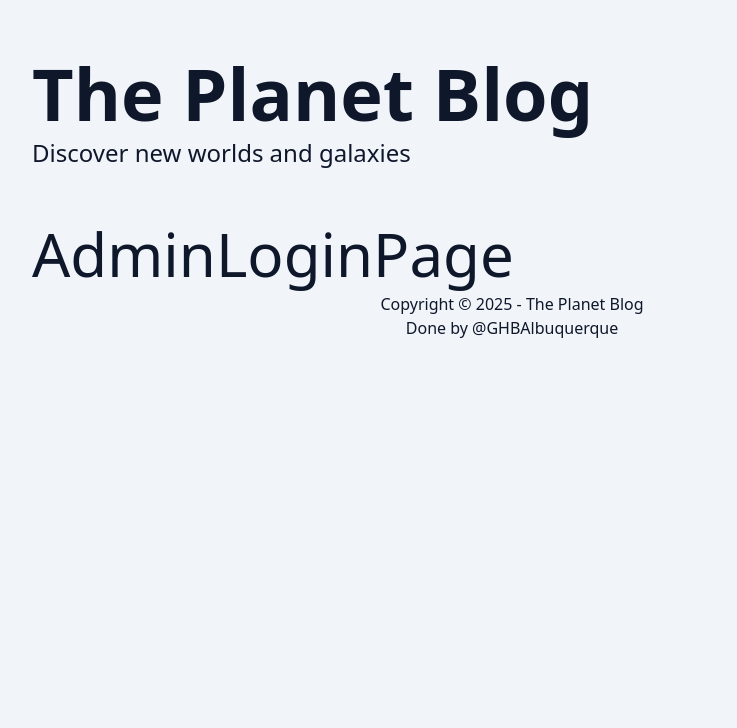
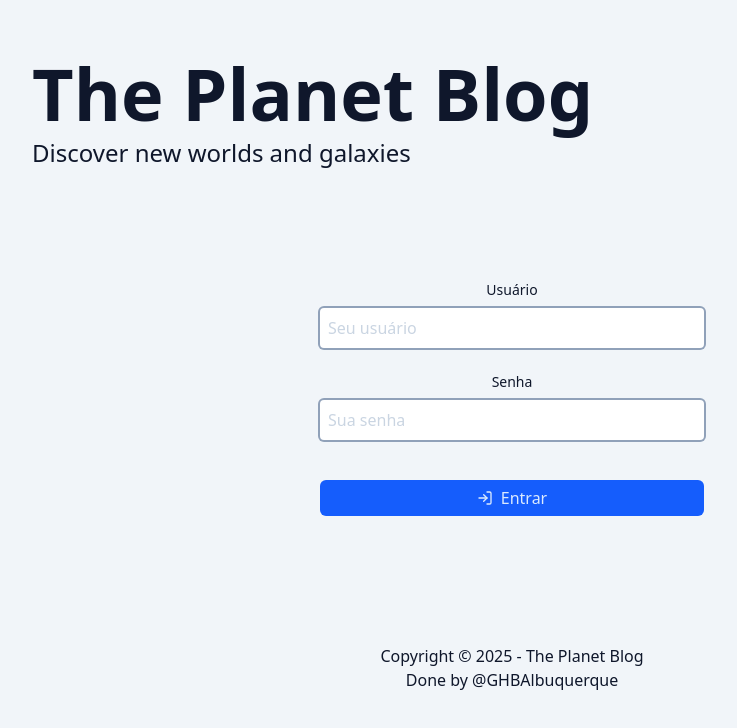
Before and after one commit to GHBAlbuquerque/nextjs-blog-dev, a Next.js app: page /admin/login in a window 1280 px wide. Shown: the top 728 px of the page, without its empty margins (128-865 px from the left). Built offline with nearby package versions, Linux system fonts and the light colour scheme.

Commit message:
fix: adjusts button classes

```diff
--- a/src/app/admin/login/page.tsx
+++ b/src/app/admin/login/page.tsx
@@ -1,7 +1,43 @@
+import Button from "@/components/Button";
+import { InputText } from "@/components/InputText";
+import clsx from "clsx";
+import { LogInIcon } from "lucide-react";
+
 export const dynamic = 'force-dynamic';
 
 export default async function AdminLoginPage(){
-    return <div className="py-2 text-6xl">
-        AdminLoginPage
+    return (
+    <div
+      className={clsx(
+        'flex items-center justify-center',
+        'text-center max-w-sm mt-16 mb-32 mx-auto',
+      )}
+    >
+      <form action="" className='flex-1 flex flex-col gap-6'>
+        <InputText
+          type='text'
+          name='username'
+          labelText='Usuário'
+          placeholder='Seu usuário'
+          disabled={false}
+          defaultValue={""}
+        />
+
+        <InputText
+          type='password'
+          name='password'
+          labelText='Senha'
+          placeholder='Sua senha'
+          disabled={false}
+        />
+
+        <Button disabled={false} type='submit' className="mt-4">
+          <LogInIcon />
+          Entrar
+        </Button>
+
+
+      </form>
     </div>
+  );
 }
--- a/src/components/Button/index.tsx
+++ b/src/components/Button/index.tsx
@@ -39,11 +39,9 @@ export default function Button({
   const buttonVariant = buttonVariants[variant];
   const buttonSize = buttonSizes[size];
 
-  return (
-    <button
-      className={clsx(
-        `${buttonVariant}`,
-        `${buttonSize}`,
+  const buttonClasses = clsx(
+        buttonVariant,
+        buttonSize,
         "flex",
         "items-center",
         "justify-center",
@@ -52,10 +50,11 @@ export default function Button({
         "disabled:bg-slate-200",
         "disabled:text-slate-400",
         "disabled:cursor-not-allowed",
-        props.className
-      )}
-      {...props}
-    >
+        props.className,
+      );
+
+  return (
+    <button {...props} className={buttonClasses}>
       {children}
     </button>
   );
```
